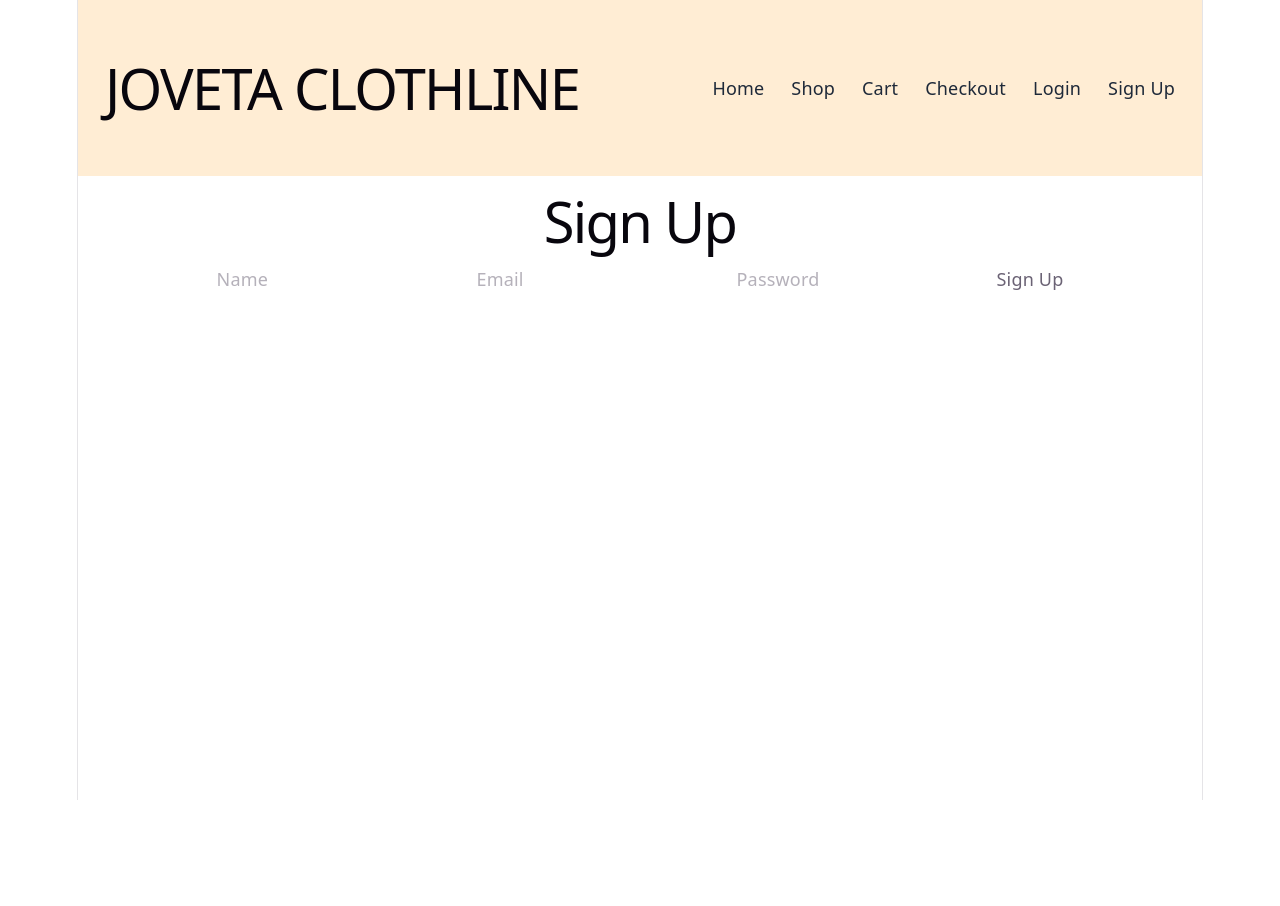
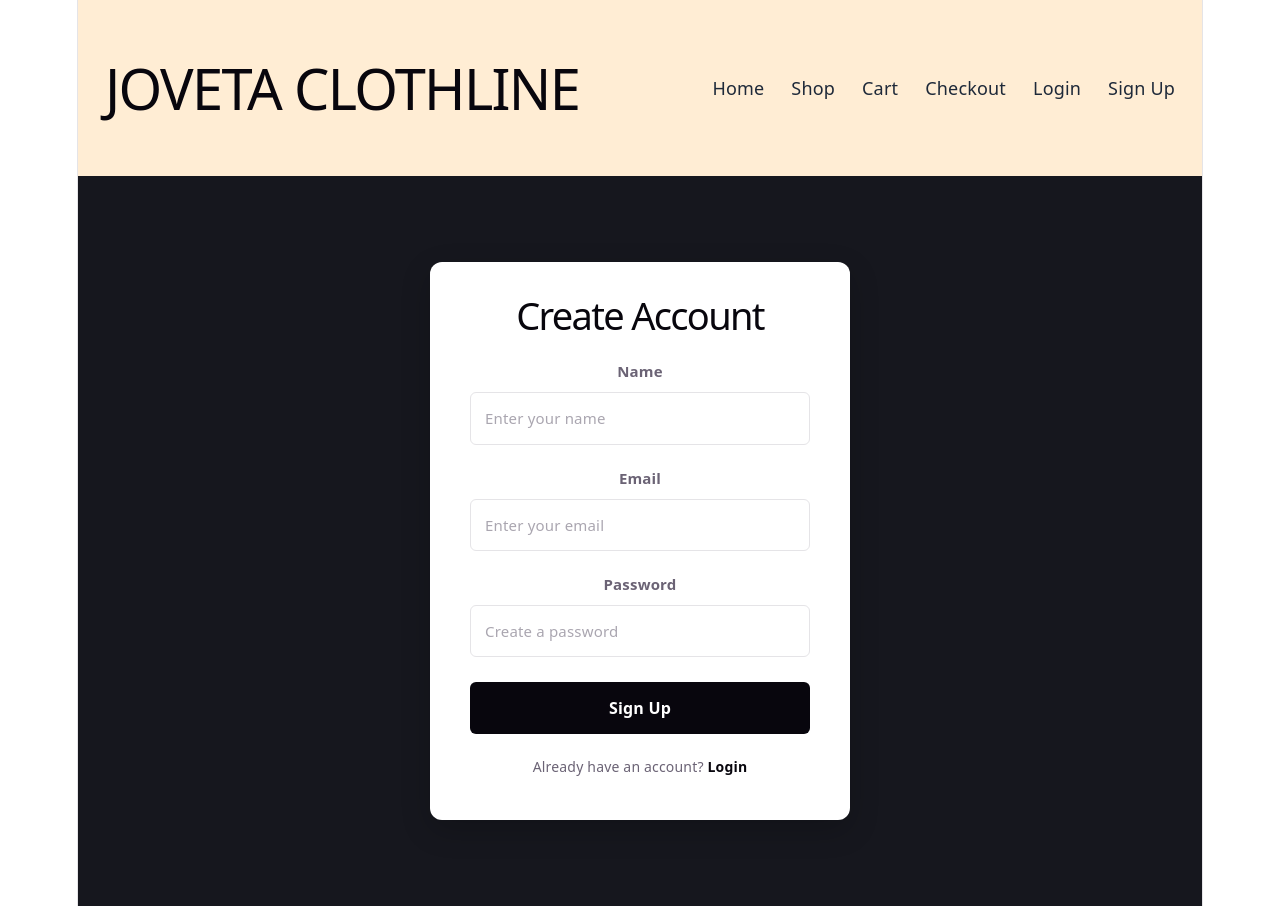
Before and after one commit to nyabokechantel83-dev/cloth-app-spa, a React (Vite) app: page /signup in a window 1280 px wide. Before the commit the page ends 800 px from the top, so only its background shows below. Built offline with nearby package versions, Linux system fonts and the light colour scheme.

Commit message:
Add authentication and improve product form

```diff
--- a/db.json
+++ b/db.json
@@ -32,5 +32,22 @@
       "category": "Accessories",
       "description": "A stylish Brown handbag to complete your outfit."
     }
-  ]
+  ],
+  "users": [
+    {
+      "id": "admin",
+      "name": "Admin",
+      "email": "admin@example.com",
+      "password": "admin123",
+      "role": "admin"
+    },
+    {
+      "name": "",
+      "email": "",
+      "password": "",
+      "role": "user",
+      "id": "tvISsk6w7zc"
+    }
+  ],
+  "$schema": "./node_modules/json-server/schema.json"
 }
--- /dev/null
+++ b/src/pages/Login.css
@@ -0,0 +1,80 @@
+.login-page {
+  min-height: calc(100vh - 70px);
+  display: flex;
+  justify-content: center;
+  align-items: center;
+  padding: 40px 20px;
+  background: #16171e;
+}
+
+.login-card {
+  width: 100%;
+  max-width: 420px;
+  padding: 40px;
+  background: #ffffff;
+  border-radius: 12px;
+  box-shadow: 0 10px 30px rgba(0, 0, 0, 0.2);
+}
+
+.login-card h1 {
+  margin: 0 0 30px;
+  text-align: center;
+  font-size: 38px;
+  color: #08060d;
+}
+
+.login-form {
+  display: flex;
+  flex-direction: column;
+  gap: 20px;
+}
+
+.form-group {
+  display: flex;
+  flex-direction: column;
+  gap: 8px;
+}
+
+.form-group label {
+  font-size: 15px;
+  font-weight: 600;
+  color: #6b6375;
+}
+
+.form-group input {
+  width: 100%;
+  box-sizing: border-box;
+  padding: 12px 14px;
+  border: 1px solid #e5e4e7;
+  border-radius: 6px;
+  background: #ffffff;
+  color: #08060d;
+  font-size: 15px;
+  outline: none;
+}
+
+.form-group input:focus {
+  border-color: #08060d;
+}
+
+.form-group input::placeholder {
+  color: #aaa6b0;
+}
+
+.login-button {
+  width: 100%;
+  padding: 13px;
+  margin-top: 5px;
+  border: none;
+  border-radius: 6px;
+  background: #08060d;
+  color: #ffffff;
+  font-size: 16px;
+  font-weight: 600;
+  cursor: pointer;
+  transition: 0.2s ease;
+}
+
+.login-button:hover {
+  opacity: 0.85;
+}
--- a/src/pages/Login.jsx
+++ b/src/pages/Login.jsx
@@ -1,6 +1,7 @@
 import { useState } from "react";
 import { useNavigate } from "react-router-dom";
 import { useAuth } from "../context/AuthContext";
+import "./Login.css";
 
 function Login() {
   const [email, setEmail] = useState("");
@@ -26,26 +27,40 @@ function Login() {
   }
 
   return (
-    <div>
+    <div className="login-page">
+      <div className="login-card">
         <h1>Login</h1>
 
-      <form onSubmit={handleSubmit}>
+        <form onSubmit={handleSubmit} className="login-form">
+          <div className="form-group">
+            <label htmlFor="email">Email</label>
             <input
+              id="email"
               type="email"
-          placeholder="Email"
+              placeholder="Enter your email"
               value={email}
               onChange={(event) => setEmail(event.target.value)}
+              required
             />
+          </div>
 
+          <div className="form-group">
+            <label htmlFor="password">Password</label>
             <input
+              id="password"
               type="password"
-          placeholder="Password"
+              placeholder="Enter your password"
               value={password}
               onChange={(event) => setPassword(event.target.value)}
+              required
             />
+          </div>
 
-        <button type="submit">Login</button>
+          <button type="submit" className="login-button">
+            Login
+          </button>
         </form>
+      </div>
     </div>
   );
 }
--- /dev/null
+++ b/src/pages/Signup.css
@@ -0,0 +1,100 @@
+.signup-page {
+  min-height: calc(100vh - 70px);
+  display: flex;
+  justify-content: center;
+  align-items: center;
+  padding: 40px 20px;
+  background: #16171e;
+}
+
+.signup-card {
+  width: 100%;
+  max-width: 420px;
+  padding: 40px;
+  background: #ffffff;
+  border-radius: 12px;
+  box-shadow: 0 10px 30px rgba(0, 0, 0, 0.2);
+}
+
+.signup-card h1 {
+  margin: 0 0 30px;
+  text-align: center;
+  font-size: 38px;
+  color: #08060d;
+}
+
+.signup-form {
+  display: flex;
+  flex-direction: column;
+  gap: 20px;
+}
+
+.signup-form .form-group {
+  display: flex;
+  flex-direction: column;
+  gap: 8px;
+}
+
+.signup-form .form-group label {
+  font-size: 15px;
+  font-weight: 600;
+  color: #6b6375;
+}
+
+.signup-form .form-group input {
+  width: 100%;
+  box-sizing: border-box;
+  padding: 12px 14px;
+  border: 1px solid #e5e4e7;
+  border-radius: 6px;
+  background: #ffffff;
+  color: #08060d;
+  font-size: 15px;
+  outline: none;
+}
+
+.signup-form .form-group input:focus {
+  border-color: #08060d;
+}
+
+.signup-form .form-group input::placeholder {
+  color: #aaa6b0;
+}
+
+.signup-button {
+  width: 100%;
+  padding: 13px;
+  margin-top: 5px;
+  border: none;
+  border-radius: 6px;
+  background: #08060d;
+  color: #ffffff;
+  font-size: 16px;
+  font-weight: 600;
+  cursor: pointer;
+  transition: 0.2s ease;
+}
+
+.signup-button:hover {
+  opacity: 0.85;
+}
+
+.signup-login {
+  margin-top: 20px;
+  text-align: center;
+  color: #6b6375;
+  font-size: 14px;
+}
+
+.signup-login button {
+  border: none;
+  background: none;
+  padding: 0;
+  color: #08060d;
+  font-weight: 600;
+  cursor: pointer;
+}
+
+.signup-login button:hover {
+  text-decoration: underline;
+}
--- a/src/pages/Signup.jsx
+++ b/src/pages/Signup.jsx
@@ -1,6 +1,7 @@
 import { useState } from "react";
 import { useNavigate } from "react-router-dom";
 import { useAuth } from "../context/AuthContext";
+import "./Signup.css";
 
 function Signup() {
   const [name, setName] = useState("");
@@ -22,33 +23,62 @@ function Signup() {
   }
 
   return (
-    <div>
-      <h1>Sign Up</h1>
+    <div className="signup-page">
+      <div className="signup-card">
+        <h1>Create Account</h1>
 
-      <form onSubmit={handleSubmit}>
+        <form onSubmit={handleSubmit} className="signup-form">
+          <div className="form-group">
+            <label htmlFor="name">Name</label>
             <input
+              id="name"
               type="text"
-          placeholder="Name"
+              placeholder="Enter your name"
               value={name}
               onChange={(event) => setName(event.target.value)}
+              required
             />
+          </div>
 
+          <div className="form-group">
+            <label htmlFor="email">Email</label>
             <input
+              id="email"
               type="email"
-          placeholder="Email"
+              placeholder="Enter your email"
               value={email}
               onChange={(event) => setEmail(event.target.value)}
+              required
             />
+          </div>
 
+          <div className="form-group">
+            <label htmlFor="password">Password</label>
             <input
+              id="password"
               type="password"
-          placeholder="Password"
+              placeholder="Create a password"
               value={password}
               onChange={(event) => setPassword(event.target.value)}
+              required
             />
+          </div>
 
-        <button type="submit">Sign Up</button>
+          <button type="submit" className="signup-button">
+            Sign Up
+          </button>
         </form>
+
+        <p className="signup-login">
+          Already have an account?{" "}
+          <button
+            type="button"
+            onClick={() => navigate("/login")}
+          >
+            Login
+          </button>
+        </p>
+      </div>
     </div>
   );
 }
```
Lines whose indentation alone changed are shown as unchanged.
